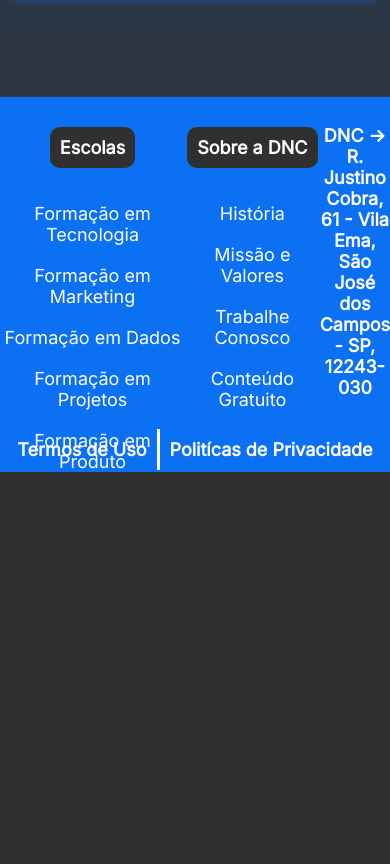
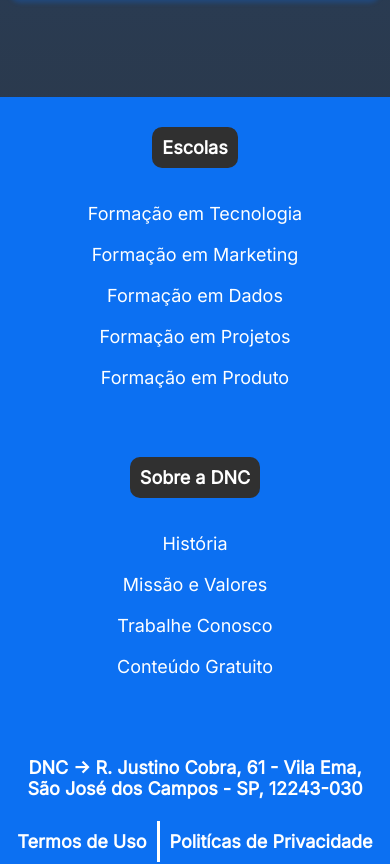
Before and after one commit to olszewskioc/bootcamp-dnc, a plain HTML site: page index.html in a window 390 px wide. Shown: the part 1650-2514 px from the top of the page. Before the commit the page ends 2142 px from the top, so only its background shows below. Drawn offline with Linux system fonts and the light colour scheme.

Commit message:
Mudanças finais no Media Query

```diff
--- a/style.css
+++ b/style.css
@@ -305,4 +305,15 @@ footer #linha2 {
     .checkbox-items label {
         font-size: 17px;
     }
+
+    /* Footer */
+
+    footer #linha1 {
+        flex-direction: column;
+    }
+
+    footer #endereco {
+        width: 95%;
+        margin-bottom: 20px;
+    }
 }
```
